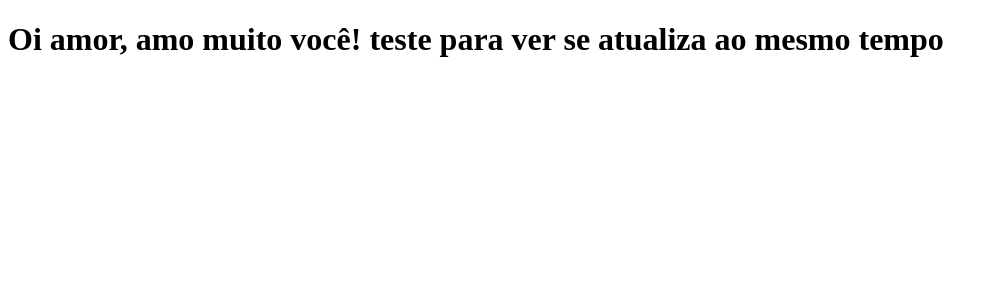
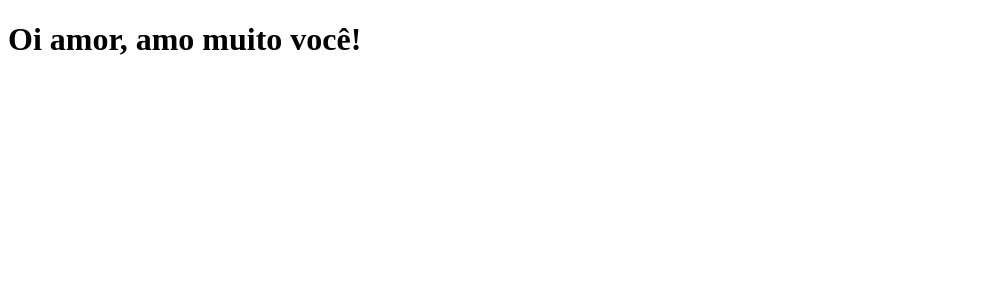
Before and after one commit to jndrsn/clone-tabnews, a Next.js app: page / in a window 1280 px wide. Shown: the top 300 px of the page, without its empty margins (0-997 px from the left). Built offline with nearby package versions, Linux system fonts and the light colour scheme.

Commit message:
atualiza menssagem

```diff
--- a/pages/index.js
+++ b/pages/index.js
@@ -1,7 +1,5 @@
 function Home() {
-  return (
-    <h1>Oi amor, amo muito você! teste para ver se atualiza ao mesmo tempo</h1>
-  );
+  return <h1>Oi amor, amo muito você!</h1>;
 }
 
 function teste() {
```
